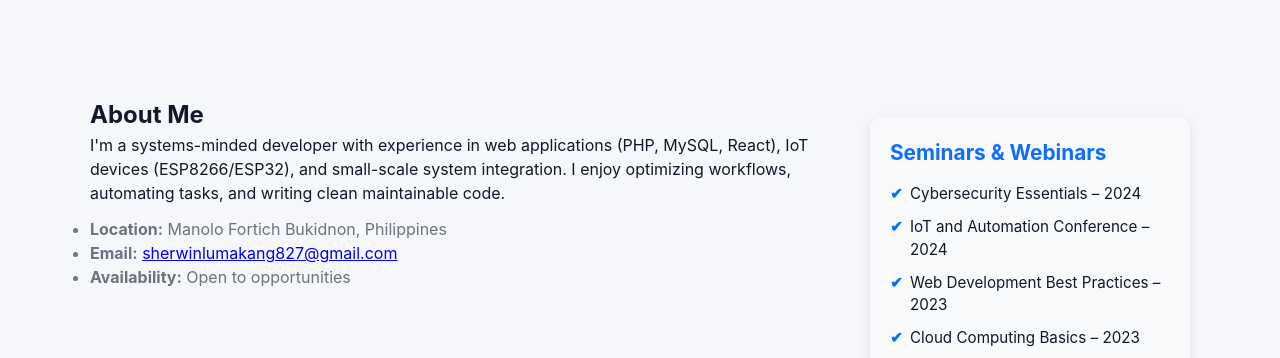
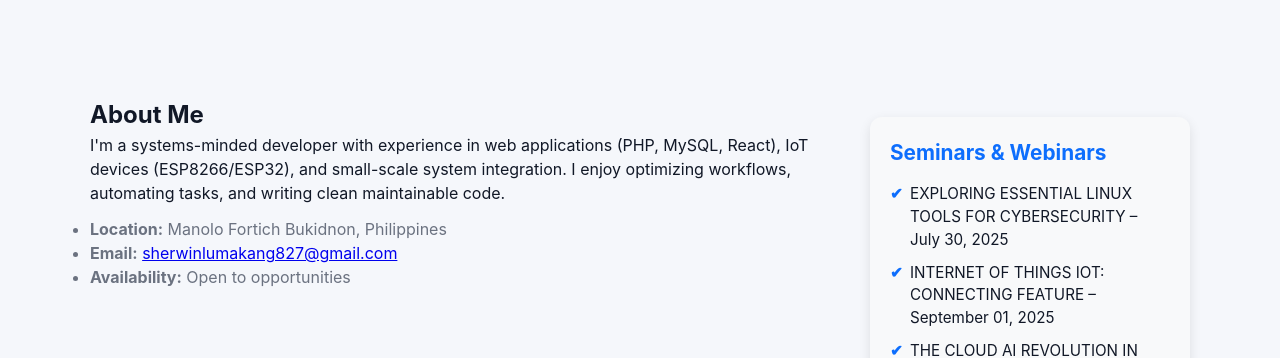
Before and after one commit to Niwresh/Portfolio1, a plain HTML site: page index.html in a window 1280 px wide. Shown: the part 447-805 px from the top of the page. Drawn offline with Linux system fonts and the light colour scheme.

Commit message:
Update index.html

```diff
--- a/index.html
+++ b/index.html
@@ -93,10 +93,10 @@
         <h3>Seminars & Webinars</h3>
 
         <ul class="seminar-list">
-          <li>Cybersecurity Essentials – 2024</li>
-          <li>IoT and Automation Conference – 2024</li>
-          <li>Web Development Best Practices – 2023</li>
-          <li>Cloud Computing Basics – 2023</li>
+          <li>EXPLORING ESSENTIAL LINUX TOOLS FOR CYBERSECURITY  – July 30, 2025</li>
+          <li>INTERNET OF THINGS IOT: CONNECTING FEATURE  – September 01, 2025</li>
+          <li>THE CLOUD AI REVOLUTION IN PAYMENTS: SECURITY AND CUSTOMER EXPERIENCE  – December 05, 2025</li>
+          <li>A ZERO-FUNDING STARTUP PLAYBOOK FOR DEV FOUNDERS – December 06, 2025</li>
         </ul>
       </div>
 
```
